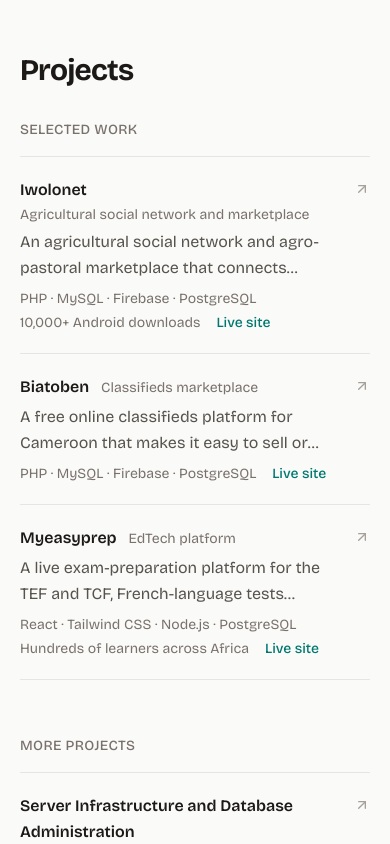
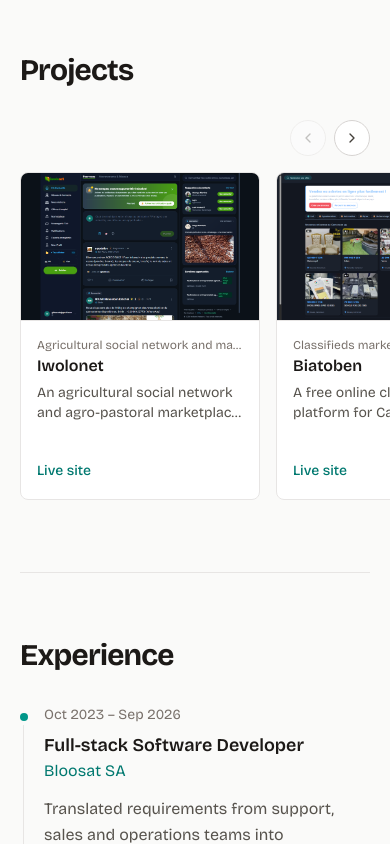
Before and after one commit to Gildas23/portfolio, a React (Vite) app: page / in a window 390 px wide. Shown: the part 940-1784 px from the top of the page. Built offline with nearby package versions, Linux system fonts and the light colour scheme.

Commit message:
card carousel

```diff
--- a/src/App.jsx
+++ b/src/App.jsx
@@ -5,7 +5,7 @@ import { useStore } from "./store/useStore";
 import { PROFILE, SKILLS, PROJECTS, EXPERIENCE, FEATURED } from "./data/content";
 import { focus, linkCls, primaryBtn, outlineBtn } from "./lib/styles";
 import { Tag, Section } from "./components/ui";
-import ProjectList from "./components/ProjectList";
+import ProjectCarousel from "./components/ProjectCarousel";
 import ExperienceList from "./components/ExperienceList";
 import AddProjectForm from "./components/AddProjectForm";
 import BlogPage from "./components/BlogPage";
@@ -29,8 +29,6 @@ export default function App() {
     slug,
     editMode,
     toggleEdit,
-    showAll,
-    toggleShowAll,
     saveError,
   } = useStore();
   const saved = useStore((s) => s.projects);
@@ -48,8 +46,6 @@ export default function App() {
   const all = [...PROJECTS, ...saved];
   const featured = FEATURED.map((id) => all.find((p) => p.id === id)).filter(Boolean);
   const rest = all.filter((p) => !FEATURED.includes(p.id));
-  const PREVIEW = 6; // "More projects" shown before "Show all"
-  const shownRest = showAll ? rest : rest.slice(0, PREVIEW);
 
   // Alt+N shows or hides the owner tools (add project, add post, remove, copy as code).
   useEffect(() => {
@@ -214,24 +210,7 @@ export default function App() {
             </div>
 
             <Section id="projects" title="Projects">
-              <h3 className="text-sm font-medium uppercase tracking-wide text-stone-500 dark:text-stone-400">
-                Selected work
-              </h3>
-              <div className="mt-4">
-                <ProjectList projects={featured} />
-              </div>
-
-              <h3 className="mt-14 text-sm font-medium uppercase tracking-wide text-stone-500 dark:text-stone-400">
-                More projects
-              </h3>
-              <div className="mt-4">
-                <ProjectList projects={shownRest} thumbs={false} onRemove={removeProject} />
-              </div>
-              {rest.length > PREVIEW && (
-                <button onClick={toggleShowAll} aria-expanded={showAll} className={"mt-6 " + outlineBtn}>
-                  {showAll ? "Show fewer projects" : "Show " + (rest.length - PREVIEW) + " more projects"}
-                </button>
-              )}
+              <ProjectCarousel projects={[...featured, ...rest]} onRemove={removeProject} />
               {saveError && (
                 <p role="alert" className="mt-4 text-sm text-red-600 dark:text-red-400">
                   This browser could not save your changes, so they will
--- /dev/null
+++ b/src/components/ProjectCarousel.jsx
@@ -0,0 +1,98 @@
+import { useEffect, useRef, useState } from "react";
+import { ChevronLeft, ChevronRight } from "lucide-react";
+import { focus } from "../lib/styles";
+import { LinkOut, OwnerActions } from "./ui";
+import Thumb from "./Thumb";
+
+// Small project cards in a horizontal row, moved with the left/right buttons
+// (or by swiping / trackpad scrolling). Each card opens the project's detail page.
+export default function ProjectCarousel({ projects, onRemove, label = "Projects" }) {
+  const track = useRef(null);
+  const [atStart, setAtStart] = useState(true);
+  const [atEnd, setAtEnd] = useState(false);
+
+  const update = () => {
+    const el = track.current;
+    if (!el) return;
+    setAtStart(el.scrollLeft <= 4);
+    setAtEnd(el.scrollLeft + el.clientWidth >= el.scrollWidth - 4);
+  };
+
+  useEffect(() => {
+    const el = track.current;
+    if (!el) return;
+    const sync = () => {
+      setAtStart(el.scrollLeft <= 4);
+      setAtEnd(el.scrollLeft + el.clientWidth >= el.scrollWidth - 4);
+    };
+    sync();
+    window.addEventListener("resize", sync);
+    return () => window.removeEventListener("resize", sync);
+  }, [projects.length]);
+
+  const move = (dir) => {
+    const el = track.current;
+    if (!el) return;
+    const card = el.querySelector("li");
+    const step = card ? card.offsetWidth + 16 : el.clientWidth * 0.8;
+    const reduce = window.matchMedia?.("(prefers-reduced-motion: reduce)").matches;
+    el.scrollBy({ left: dir * step, behavior: reduce ? "auto" : "smooth" });
+  };
+
+  const arrow =
+    "flex h-9 w-9 items-center justify-center rounded-full border border-stone-300 bg-white text-stone-700 transition hover:border-teal-600 hover:text-teal-700 disabled:pointer-events-none disabled:opacity-30 dark:border-stone-700 dark:bg-stone-900 dark:text-stone-300 dark:hover:border-teal-400 dark:hover:text-teal-300 " +
+    focus;
+
+  return (
+    <div role="region" aria-roledescription="carousel" aria-label={label}>
+      <div className="mb-4 flex justify-end gap-2">
+        <button type="button" onClick={() => move(-1)} disabled={atStart} aria-label="Previous projects" className={arrow}>
+          <ChevronLeft className="h-4 w-4" aria-hidden="true" />
+        </button>
+        <button type="button" onClick={() => move(1)} disabled={atEnd} aria-label="Next projects" className={arrow}>
+          <ChevronRight className="h-4 w-4" aria-hidden="true" />
+        </button>
+      </div>
+
+      <ul
+        ref={track}
+        onScroll={update}
+        className="-mx-5 flex snap-x snap-mandatory gap-4 overflow-x-auto scroll-px-5 px-5 pb-2 [scrollbar-width:none] [&::-webkit-scrollbar]:hidden"
+      >
+        {projects.map((p) => (
+          <li
+            key={p.id}
+            className="group relative flex w-60 shrink-0 snap-start flex-col overflow-hidden rounded-lg border border-stone-200 bg-white transition-colors hover:border-teal-600 focus-within:border-teal-600 sm:w-64 dark:border-stone-800 dark:bg-stone-900 dark:hover:border-teal-400"
+          >
+            <Thumb src={p.thumb} gradient={p.gradient} glyph={p.glyph} className="aspect-[16/10] border-b border-stone-200 text-3xl dark:border-stone-800" />
+            <div className="flex flex-1 flex-col p-4">
+              <p className="truncate text-xs text-stone-500 dark:text-stone-400">{p.category}</p>
+              <h3 className="mt-0.5 font-semibold leading-snug text-stone-900 group-hover:text-teal-700 dark:text-stone-50 dark:group-hover:text-teal-300">
+                <a href={"#/projects/" + p.id} className={"after:absolute after:inset-0 " + focus}>
+                  {p.title}
+                </a>
+              </h3>
+              <p className="mt-1.5 line-clamp-2 text-sm text-stone-600 dark:text-stone-400">{p.description}</p>
+              <div className="mt-auto flex flex-wrap items-center gap-3 pt-3">
+                {p.link && (
+                  <span className="relative z-10">
+                    <LinkOut href={p.link}>Live site</LinkOut>
+                  </span>
+                )}
+                {onRemove && p.id.startsWith("u") && (
+                  <span className="relative z-10 ml-auto flex gap-3">
+                    <OwnerActions
+                      item={p}
+                      onRemove={onRemove}
+                      strip={(x) => ({ ...x, thumb: x.thumb?.startsWith("data:") ? "" : x.thumb })}
+                    />
+                  </span>
+                )}
+              </div>
+            </div>
+          </li>
+        ))}
+      </ul>
+    </div>
+  );
+}
```
